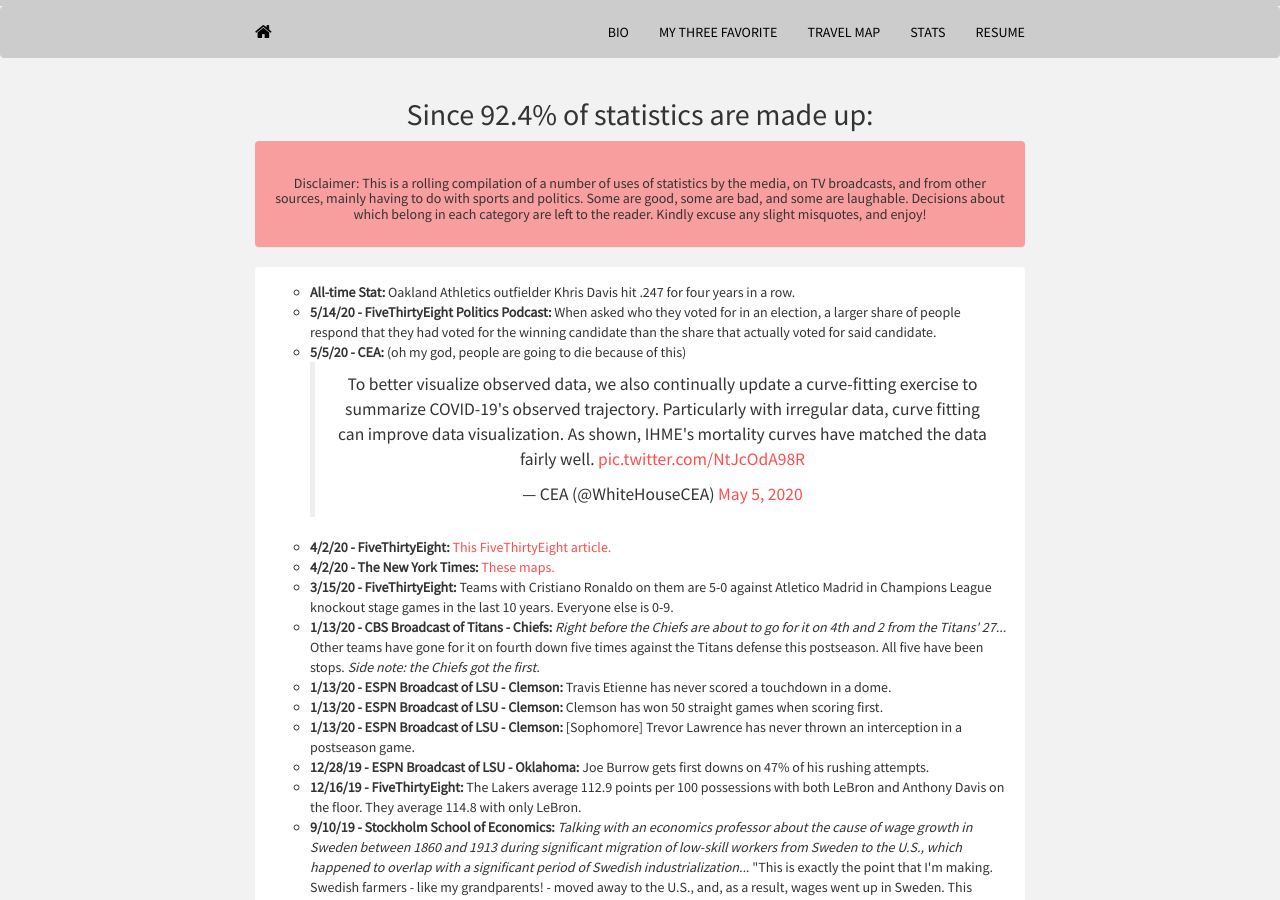
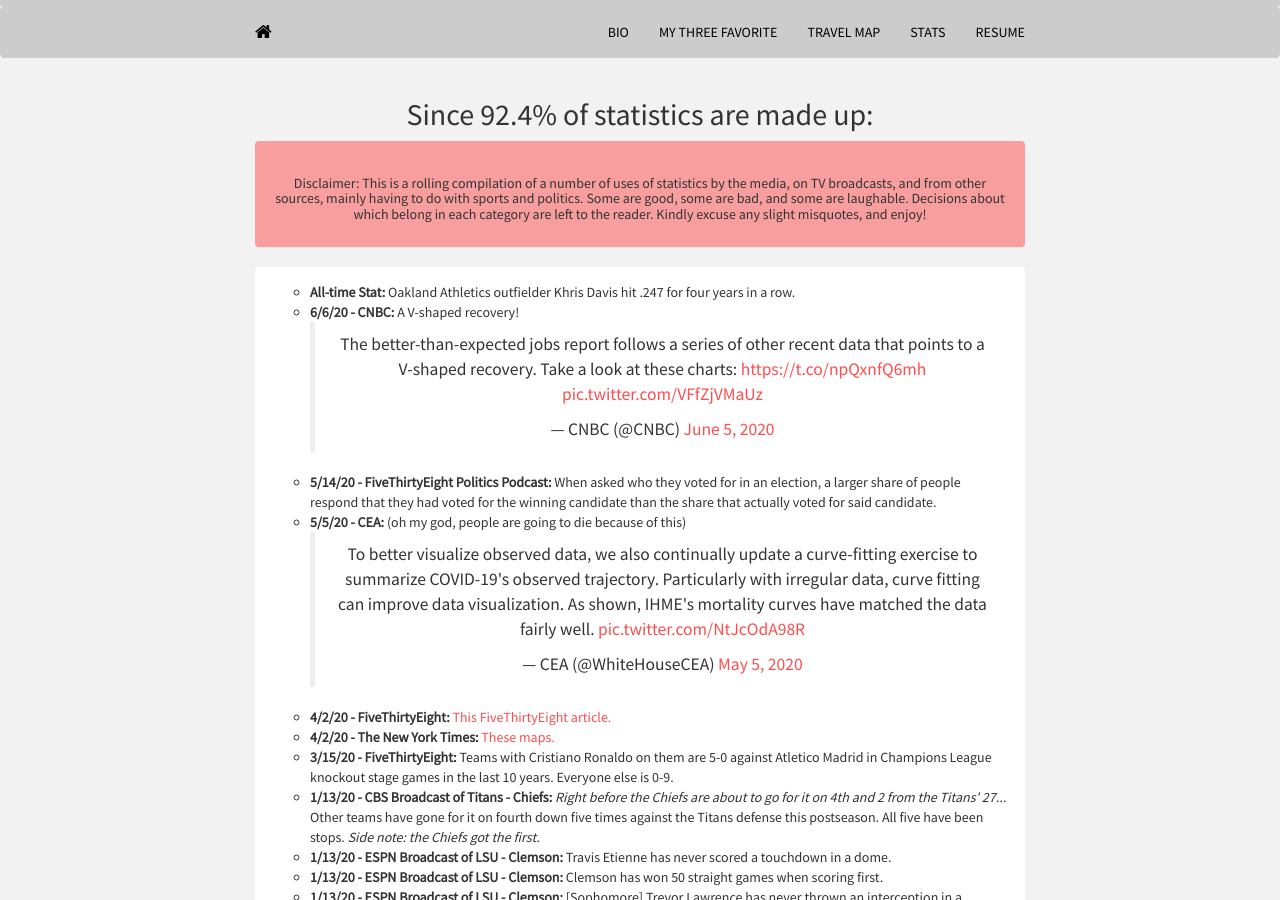
Before and after one commit to mrkaye97/mrkaye97.github.io, a Jekyll site: the page built from stats.html, in a window 1280 px wide and 900 px high. Built offline with Jekyll 4.4.1, drawn with Linux system fonts in a browser that asks for light colours; nearby versions of some CDN libraries; comment, search, counter and statistics services are not loaded.

Commit message:
add stat

```diff
--- a/stats.html
+++ b/stats.html
@@ -29,6 +29,10 @@
 	    		<div class="panel-body">
 					<ul style="list-style-type:circle">
 					  <li><b>All-time Stat:</b> Oakland Athletics outfielder Khris Davis hit .247 for four years in a row.
+					  <li><b>6/6/20 - CNBC: </b> A V-shaped recovery!
+
+					  	<center><blockquote class="twitter-tweet"><p lang="en" dir="ltr">The better-than-expected jobs report follows a series of other recent data that points to a V-shaped recovery. Take a look at these charts: <a href="https://t.co/npQxnfQ6mh">https://t.co/npQxnfQ6mh</a> <a href="https://t.co/VFfZjVMaUz">pic.twitter.com/VFfZjVMaUz</a></p>&mdash; CNBC (@CNBC) <a href="https://twitter.com/CNBC/status/1268927124452380672?ref_src=twsrc%5Etfw">June 5, 2020</a></blockquote> <script async src="https://platform.twitter.com/widgets.js" charset="utf-8"></script></center>
+
 					  <li><b>5/14/20 - FiveThirtyEight Politics Podcast:</b> When asked who they voted for in an election, a larger share of people respond that they had voted for the winning candidate than the share that actually voted for said candidate.
 					  <li><b>5/5/20 - CEA: </b> (oh my god, people are going to die because of this)
 
```
